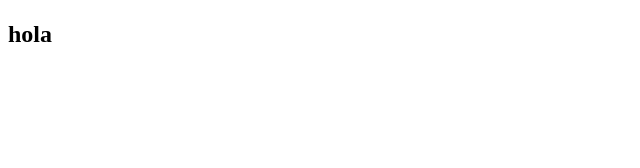
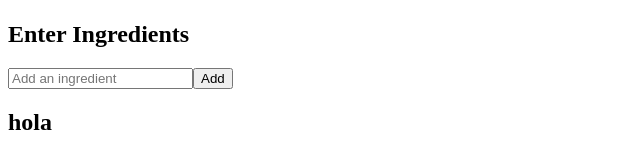
Before and after one commit to Eduardo-J-Morales/AI-Recipe-Recommendation-Engine, an Astro site: page /home in a window 1280 px wide. Shown: the whole page, without its empty margins (0-640 px from the left). Built offline with nearby package versions, Linux system fonts and the light colour scheme; Astro itself is replaced by a stand-in of ours.

Commit message:
Updated src/components/IngredientInput.vue

```diff
--- a/src/components/IngredientInput.vue
+++ b/src/components/IngredientInput.vue
@@ -1,3 +1,10 @@
 <template>
+    <h2>Enter Ingredients</h2>
+    <input v-model="ingredient" type="text" placeholder="Add an ingredient">
+    <button @click="addIngredient">Add</button>
+</template>
 
-</template>
+<script>
+import { ref } from 'vue'
+
+</script>
```
